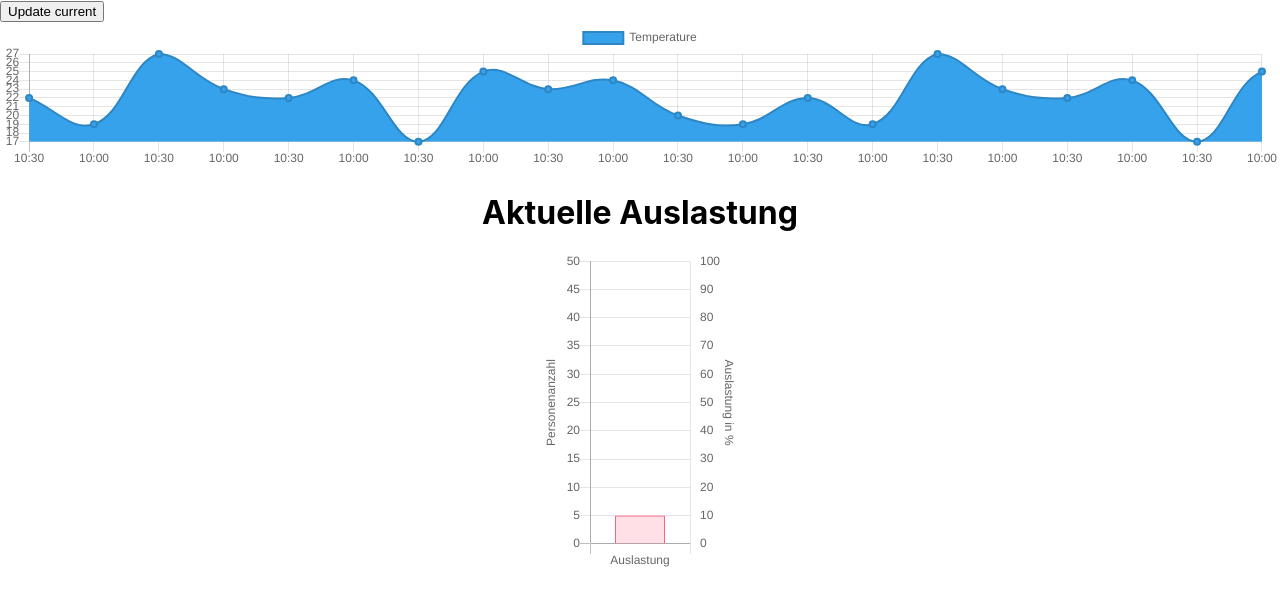
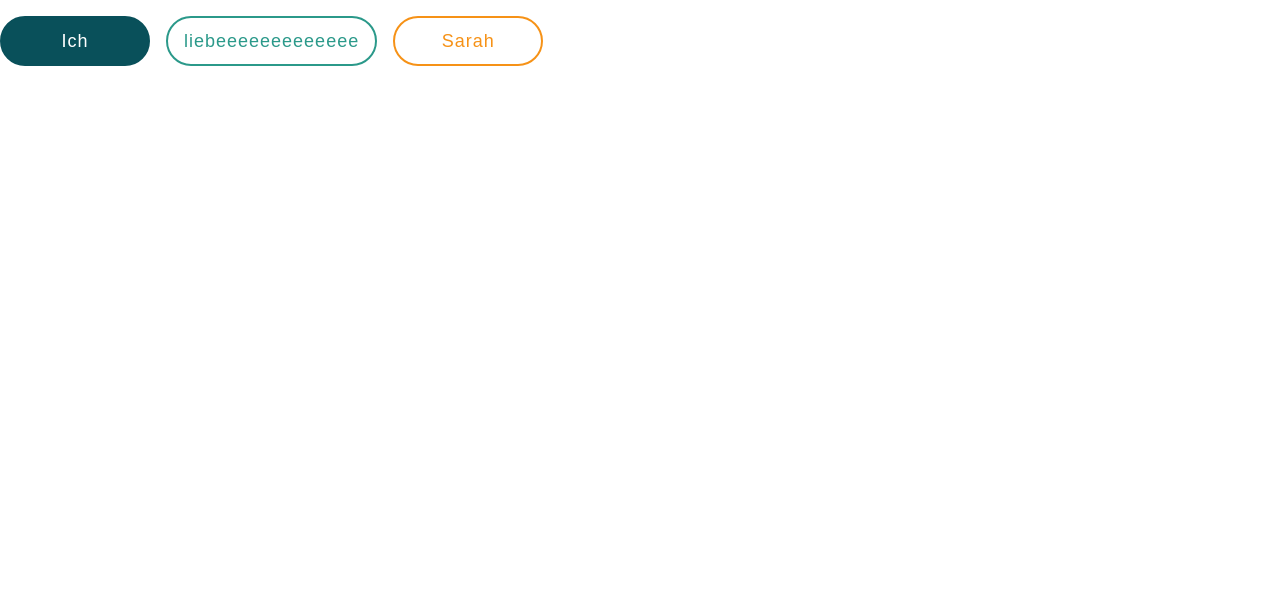
Before and after one commit to HuiiBuh/facility-utilization-statistics, a React (Create React App) app in the folder client/: page / in a window 1280 px wide. Shown: the top 606 px of the page. Built offline with nearby package versions, Linux system fonts and the light colour scheme; no server answers.

Commit message:
Improved Utilization and added custom button

```diff
--- a/client/public/index.html
+++ b/client/public/index.html
@@ -24,7 +24,7 @@
       work correctly both with client-side routing and a non-root public URL.
       Learn how to configure a non-root public URL by running `npm run build`.
     -->
-    <title>React Bar</title>
+    <title>React Utilization</title>
   </head>
   <body>
     <noscript>You need to enable JavaScript to run this app.</noscript>
--- a/client/src/components/app/app.tsx
+++ b/client/src/components/app/app.tsx
@@ -1,29 +1,37 @@
 import React from "react";
 
 import "./app.scss";
-import {Bar, Graph} from "../";
+import {Graph, Utilization, RoundButton} from "../";
 
 
 class App extends React.Component {
 
-    state: { currentUtilization: number[] } = {
-        currentUtilization: [5]
+    state: { currentUtilization: number, maxCount: number } = {
+        currentUtilization: 5,
+        maxCount: 10
     };
 
     updateCurrentUtilization = () => {
-        this.setState({currentUtilization: [Math.random() * 50]});
+        this.setState({currentUtilization: Math.random() * 50});
+        this.setState({maxCount: Math.floor(Math.random() * 50 + this.state.currentUtilization)});
     };
 
     render() {
         return (
-            <div>
-                <button onClick={this.updateCurrentUtilization}>Update current</button>
+            <div style={{marginTop: "1rem"}}>
 
-                <Graph/>
-                <Bar data={this.state.currentUtilization}/>
+                <RoundButton type="primary" active={true}>Ich</RoundButton>
+                <RoundButton type="secondary">liebeeeeeeeeeeeee</RoundButton>
+                <RoundButton type="warn">Sarah</RoundButton>
+
+                {/*<button onClick={this.updateCurrentUtilization}>Update current</button>*/}
+                {/*<Graph/>*/}
+                {/*<Utilization data={this.state.currentUtilization} maxCount={this.state.maxCount}/>*/}
             </div>
         );
     }
 }
 
 export default App;
+
+// Year Month Estimation Today
--- a/client/src/components/bar/bar.tsx
+++ /dev/null
@@ -1,95 +0,0 @@
-import React, {Component} from "react";
-import {Bar as ChartBar} from "react-chartjs-2";
-import * as chartjs from "chart.js";
-
-import "./bar.scss";
-
-
-class Bar extends Component {
-
-    state: chartjs.ChartOptions = {};
-    props!: { data: number[] };
-
-    private readonly chartOptions: chartjs.ChartOptions = {
-        maintainAspectRatio: false,
-        legend: {
-            display: false
-        },
-        tooltips: {
-            position: "nearest",
-        },
-        layout: {
-            // padding: 25
-        },
-
-        responsive: true,
-        scales: {
-            yAxes: [{
-                scaleLabel: {
-                    labelString: "Personenanzahl",
-                    display: true,
-                },
-                id: "Counter",
-                display: true,
-                ticks: {
-                    min: 0,
-                    max: 50,
-                    stepSize: 5
-                }
-            }, {
-                scaleLabel: {
-                    labelString: "Auslastung in %",
-                    display: true,
-                },
-                id: "percent",
-                position: "right",
-                display: true,
-                gridLines: {
-                    display: false,
-                },
-                ticks: {
-                    min: 0,
-                    max: 100,
-                    stepSize: 10
-                }
-            }]
-        }
-    };
-    private static data = {
-        labels: ["Auslastung"],
-        datasets: [
-            {
-                label: "Personen",
-                yAxisID: "Counter",
-                backgroundColor: "rgba(255,99,132,0.2)",
-                borderColor: "rgba(255,99,132,1)",
-                borderWidth: 1,
-                hoverBackgroundColor: "rgba(255,99,132,0.4)",
-                hoverBorderColor: "rgba(255,99,132,1)",
-                data: [],
-                maxBarThickness: 50,
-            }
-        ]
-    };
-
-    static getDerivedStateFromProps(newProps: any, state: any) {
-        const copy = {...Bar.data};
-        copy.datasets[0].data = newProps.data;
-        return copy;
-    }
-
-    render() {
-        return (
-            <div className="center">
-                <h1>Aktuelle Auslastung</h1>
-                <article className="bar">
-                    <ChartBar data={Bar.data} options={this.chartOptions}/>
-                </article>
-            </div>
-        );
-    }
-}
-
-export default Bar;
-
-// Year Month Estimation Today
--- /dev/null
+++ b/client/src/components/button/button.scss
@@ -0,0 +1,72 @@
+.rounded-button {
+  position: relative;
+  display: inline-block;
+  text-align: center;
+  min-width: 150px;
+  margin-right: 1rem;
+}
+
+.rounded-button {
+  button {
+    cursor: pointer;
+    outline: none;
+
+    display: block;
+    margin: 0 auto;
+    padding: 0;
+    min-width: 150px;
+    height: 50px;
+    border-radius: 40px;
+    background: transparent;
+    letter-spacing: 1px;
+    font-size: 18px;
+    font-family: "Montserrat", sans-serif;
+    -webkit-tap-highlight-color: transparent;
+    -webkit-transition: background-color 0.3s, color 0.3s, width 0.3s, border-width 0.3s, border-color 0.3s;
+    transition: background-color 0.3s, color 0.3s, width 0.3s, border-width 0.3s, border-color 0.3s;
+  }
+
+  button:hover, button:focus, .active {
+    color: #fff;
+  }
+
+  span {
+    padding: 0 1rem;
+    transition: opacity 0.3s 0.1s;
+  }
+}
+
+
+.primary {
+  button {
+    border: 2px solid var(--primary);
+    color: var(--primary);
+  }
+
+  button:hover, button:focus, .active {
+    background-color: var(--primary);
+  }
+}
+
+.secondary {
+  button {
+    border: 2px solid var(--secondary);
+    color: var(--secondary);
+  }
+
+  button:hover, button:focus, .active {
+    background-color: var(--secondary);
+  }
+}
+
+
+.warn {
+  button {
+    border: 2px solid var(--warn);
+    color: var(--warn);
+  }
+
+  button:hover, button:focus, .active {
+    background-color: var(--warn);
+  }
+}
--- /dev/null
+++ b/client/src/components/button/button.tsx
@@ -0,0 +1,40 @@
+import "./button.scss";
+import React from "react";
+
+interface Props {
+    onClick?: () => void;
+    children?: HTMLElement | string
+    type?: "primary" | "secondary" | "warn"
+    active?: boolean
+}
+
+export default class Button extends React.Component {
+
+    props: Props;
+
+    constructor(props: Props) {
+        super(props);
+        this.props = props;
+    }
+
+    onEnter = async (event: React.KeyboardEvent<HTMLDivElement>): Promise<void> => {
+        if (event.key === "Enter") {
+            if (this.props.onClick) await this.props.onClick();
+        }
+    };
+
+    render() {
+
+        let className = "rounded-button ";
+        if (this.props.type) className += this.props.type;
+
+        return (
+            <div onClick={this.props.onClick} onKeyPress={this.onEnter} className={className}>
+                <button className={this.props.active ? "active" : ""}>
+                    <span>{this.props.children}</span>
+                </button>
+            </div>
+
+        );
+    }
+}
--- a/client/src/components/index.ts
+++ b/client/src/components/index.ts
@@ -1,3 +1,4 @@
-export {default as Bar} from "./bar/bar";
+export {default as Utilization} from "./utilization/utilization";
 export {default as Graph} from "./graph/graph";
 export {default as App} from "./app/app";
+export {default as RoundButton} from "./button/button";
--- /dev/null
+++ b/client/src/components/utilization/utilization.tsx
@@ -0,0 +1,100 @@
+import React, {Component} from 'react';
+import {Bar as ChartBar} from 'react-chartjs-2';
+import * as chartjs from 'chart.js';
+
+import './utilization.scss';
+
+interface Props {
+    data: number;
+    maxCount: number
+}
+
+export default class Utilization extends Component {
+
+    private static data = {
+
+        data: {
+            labels: ['Auslastung'],
+            datasets: [
+                {
+                    label: 'Personen',
+                    yAxisID: 'Counter',
+                    backgroundColor: 'rgba(255,99,132,0.2)',
+                    borderColor: 'rgba(255,99,132,1)',
+                    borderWidth: 1,
+                    hoverBackgroundColor: 'rgba(255,99,132,0.4)',
+                    hoverBorderColor: 'rgba(255,99,132,1)',
+                    data: [0],
+                    maxBarThickness: 50,
+                }
+            ]
+        },
+        options: {
+            maintainAspectRatio: false,
+            legend: {
+                display: false
+            },
+            tooltips: {
+                position: 'nearest',
+            },
+            layout: {
+                // padding: 25
+            },
+
+            responsive: true,
+            scales: {
+                yAxes: [{
+                    scaleLabel: {
+                        labelString: 'Personenanzahl',
+                        display: true,
+                    },
+                    id: 'Counter',
+                    display: true,
+                    ticks: {
+                        min: 0,
+                        max: 50,
+                        stepSize: 5
+                    }
+                }, {
+                    scaleLabel: {
+                        labelString: 'Auslastung in %',
+                        display: true,
+                    },
+                    id: 'percent',
+                    position: 'right',
+                    display: true,
+                    gridLines: {
+                        display: false,
+                    },
+                    ticks: {
+                        min: 0,
+                        max: 100,
+                        stepSize: 10
+                    }
+                }]
+            }
+        }
+    };
+
+    state: { data: chartjs.ChartData, options: chartjs.ChartOptions } = {data: {}, options: {}};
+    props!: Props;
+
+    static getDerivedStateFromProps(newProps: Props, _: any) {
+        const copy = {...Utilization.data};
+        copy.data.datasets[0].data = [newProps.data];
+        copy.options.scales.yAxes[0].ticks.max = newProps.maxCount;
+        return copy;
+    }
+
+    render() {
+        console.log(this.state);
+        return (
+            <div className="center">
+                <h1>Aktuelle Auslastung</h1>
+                <article className="bar">
+                    <ChartBar data={this.state.data} options={this.state.options}/>
+                </article>
+            </div>
+        );
+    }
+}
--- a/client/src/index.scss
+++ b/client/src/index.scss
@@ -1,13 +1,24 @@
 body {
   margin: 0;
-  font-family: -apple-system, BlinkMacSystemFont, 'Segoe UI', 'Roboto', 'Oxygen',
-    'Ubuntu', 'Cantarell', 'Fira Sans', 'Droid Sans', 'Helvetica Neue',
-    sans-serif;
+  font-family: -apple-system, BlinkMacSystemFont, "Segoe UI", "Roboto", "Oxygen",
+  "Ubuntu", "Cantarell", "Fira Sans", "Droid Sans", "Helvetica Neue",
+  sans-serif;
   -webkit-font-smoothing: antialiased;
   -moz-osx-font-smoothing: grayscale;
 }
 
 code {
-  font-family: source-code-pro, Menlo, Monaco, Consolas, 'Courier New',
-    monospace;
+  font-family: source-code-pro, Menlo, Monaco, Consolas, "Courier New",
+  monospace;
 }
+
+
+button::-moz-focus-inner {
+  border: 0;
+}
+
+:root{
+  --primary:#09505a;
+  --secondary:#2b998a;
+  --warn:#f69217
+}
```
Also changed, not shown: client/src/components/utilization/utilization.scss (renamed from client/src/components/bar/bar.scss), 1 other file (tests, documents, lock files or other folders).
